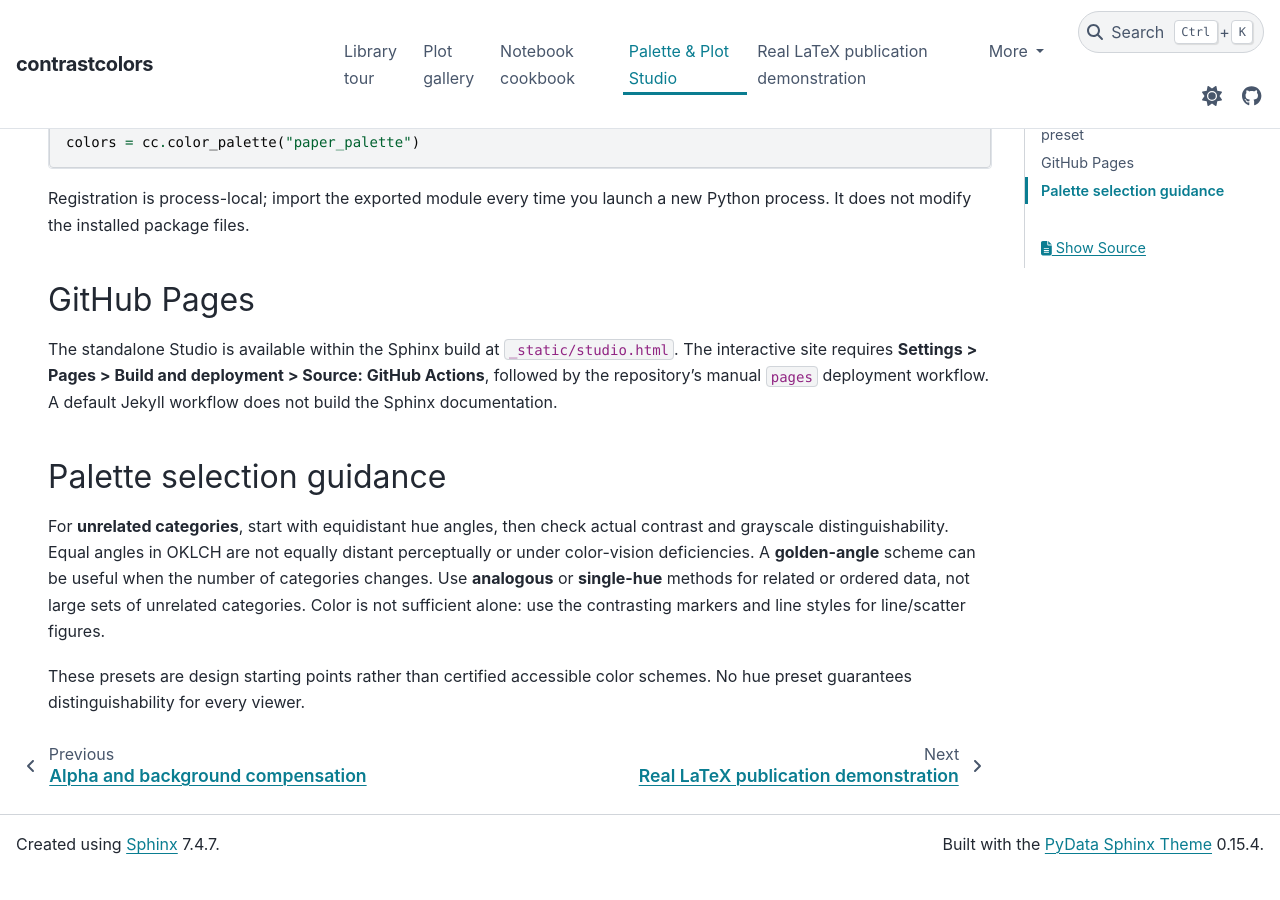
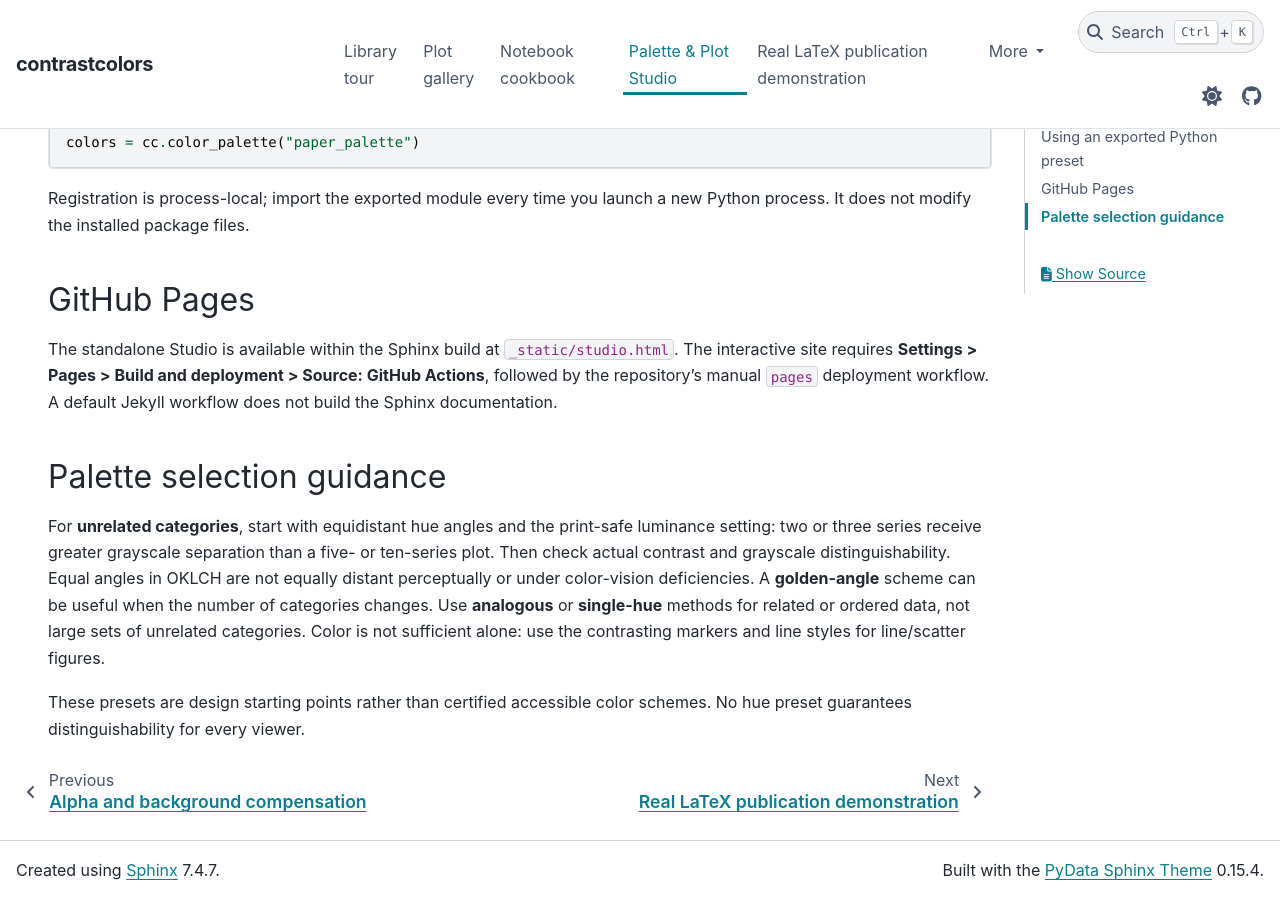
Before and after one commit to heri-espino/Colors, a Sphinx documentation site: the page built from docs/source/studio.rst, in a window 1280 px wide and 900 px high, scrolled down 5763 px. Built offline with Sphinx 7.4.7 and the PyData theme 0.15.4, drawn with Linux system fonts in a browser that asks for light colours; pages that are not in the unit, such as notebooks, are missing from menus; before the commit the page ends 6636 px from its top, so only the background shows below that; some of the changed text lies outside the part shown.

Commit message:
Document adaptive grayscale defaults and separated accessibility headings

```diff
--- a/docs/source/studio.rst
+++ b/docs/source/studio.rst
@@ -41,8 +41,8 @@
 - **Palette**: 2 to 10 hues with equidistant, golden-angle,
   balanced-family, analogous, single-hue or manual hue methods; hue
   sliders and color pickers; OKLCH chroma and a WCAG luminance ladder.
-- **Contrast presets**: balanced, strong, subtle and manual adjacent
-  contrast ratios. Strong ratios are automatically capped if all
+- **Contrast presets**: automatic print-safe gray separation (default),
+  balanced, strong, subtle and manual adjacent contrast ratios. Strong ratios are automatically capped if all
   selected luminance levels cannot fit within the available range.
 - **Starting hue**: circular spectrum with markers, a hue slider, and a
   native color picker (which extracts the hue only; the exact picked
@@ -133,8 +133,10 @@
 Palette selection guidance
 --------------------------
 
-For **unrelated categories**, start with equidistant hue angles, then check
-actual contrast and grayscale distinguishability. Equal angles in OKLCH are
+For **unrelated categories**, start with equidistant hue angles and the
+print-safe luminance setting: two or three series receive greater grayscale
+separation than a five- or ten-series plot. Then check actual contrast and
+grayscale distinguishability. Equal angles in OKLCH are
 not equally distant perceptually or under color-vision deficiencies. A
 **golden-angle** scheme can be useful when the number of categories changes.
 Use **analogous** or **single-hue** methods for related or ordered data,
```
Also changed, not shown: docs/source/api.rst (+10 -0 lines), docs/source/publication_demo.rst (+13 -1 lines).
